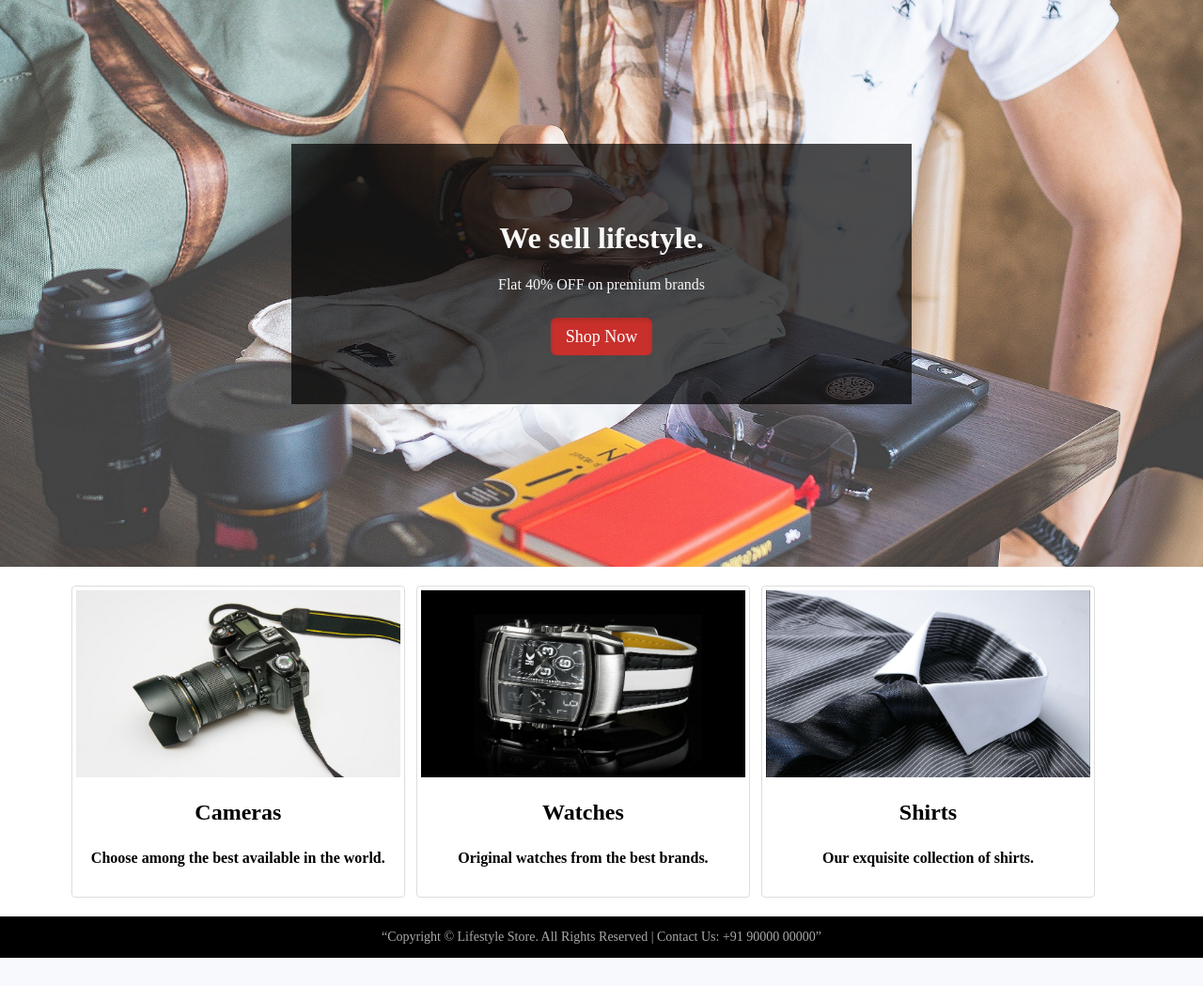
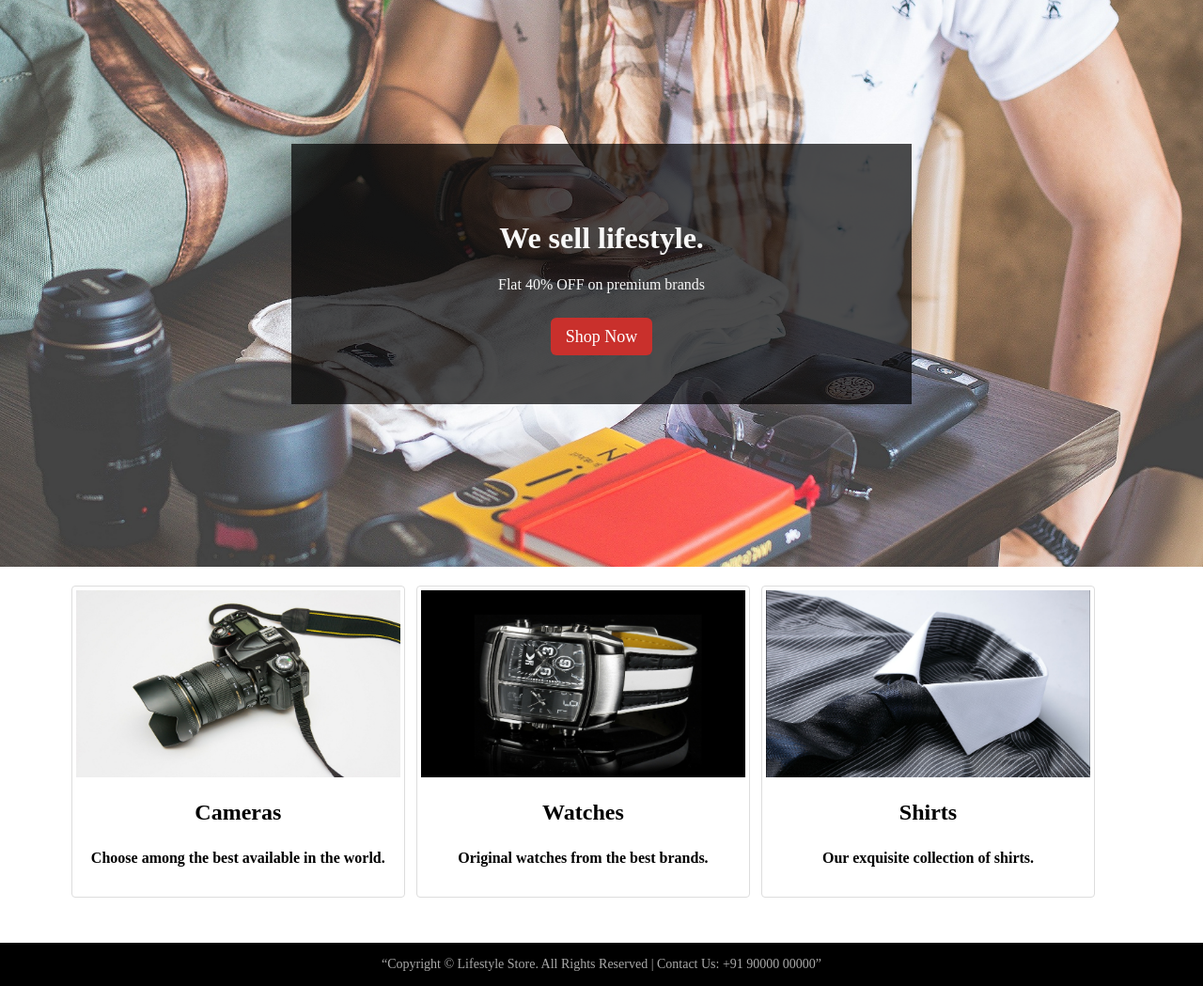
Before and after one commit to kgoel9899/E-Commerce, a PHP site: page /assn1.html in a window 1280 px wide. Shown: the part 53-1102 px from the top of the page at 94% size. Before the commit the page ends 1072 px from the top, so only its background shows below. Run offline with PHP 8.4, Linux system fonts and the light colour scheme.

Commit message:
modified

```diff
--- a/assn1.css
+++ b/assn1.css
@@ -12,7 +12,7 @@ a {
 	background-color: #000;
 	color: #A9A9A9;
 	border-color: #080808;
-	min-height: 50px;
+	height: 50px;
 	border: 1px solid transparent;
 }
 .inner-header {
@@ -34,13 +34,10 @@ a {
 	font-size: 16px;
 	font-weight: bold;
 }
-.content {
-	min-height: 600px;
-}
+
 .banner-image {
 	padding-bottom: 50px;
 	margin-bottom: 20px;
-	text-align: center;
 	color: #f8f8f8;
 	background-image: url("img/intro-bg_1.jpg");
 	background-repeat: no-repeat;
@@ -53,10 +50,8 @@ a {
 	margin: auto;
 }
 .banner-content {
-	position: relative;
 	padding-top: 6%;
 	padding-bottom: 6%;
-	overflow:hidden;
 	margin-bottom: 12%;
 	background-color: rgba(0, 0, 0, 0.7);
 	max-width: 660px;
@@ -68,7 +63,6 @@ a {
 	color: #fff;
 	background-color: #c9302c;
 	border-color: #ac2925;
-	box-shadow: inset 0 3px 5px rgba(0, 0, 0, .125);
 	padding: 10px 16px;
 	font-size: 18px;
 	border-radius: 6px;
@@ -76,7 +70,7 @@ a {
 .container {
 	width: 90%;
 	margin: auto;
-	overflow: hidden;
+	height: 380px;
 }
 .items {
 	width: 30%;
@@ -105,4 +99,5 @@ footer {
 	background-color: #000;
 	color: #A9A9A9;
 	font-size: 14px;
+	padding: 1px;
 }
--- a/assn1.html
+++ b/assn1.html
@@ -61,11 +61,11 @@
 		</div>
 	</div>
 	<footer>
-		<div class="container">
+		<!-- <div class="container-footer"> -->
 			<p>
 				<center>“Copyright © Lifestyle Store. All Rights Reserved | Contact Us: +91 90000 00000”</center>
 			</p>
-		</div>
+		<!-- </div> -->
 	</footer>
 </body>
 </html>
```
